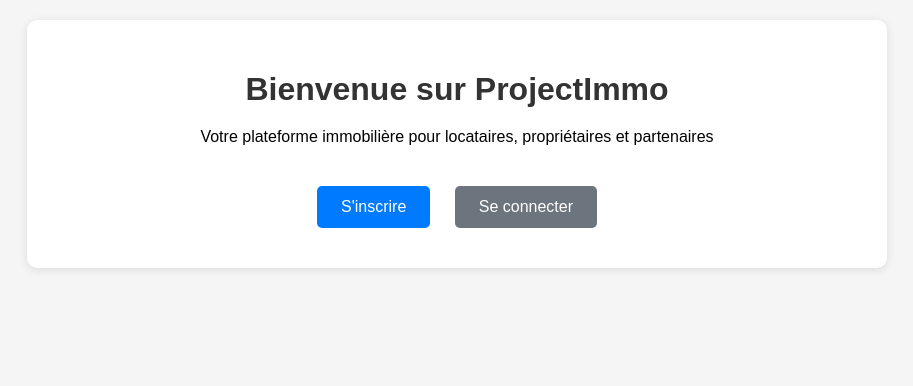
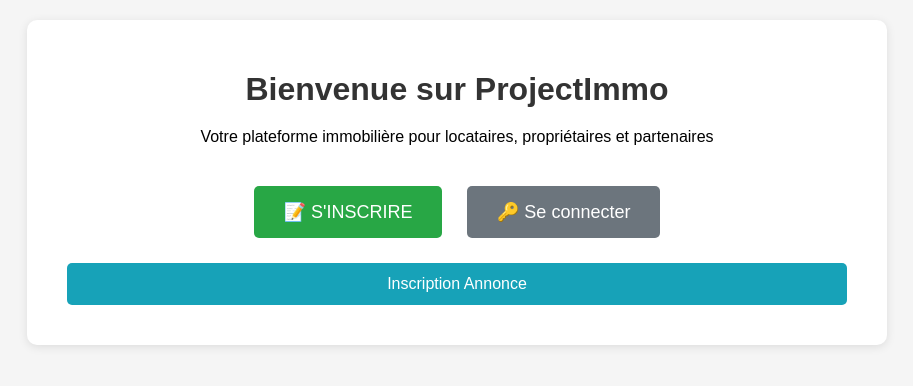
Before and after one commit to lhomangroup/projectimmo, a Django app: a page that uses templates/index.html in a window 1280 px wide. Shown: the top 386 px of the page, without its empty margins (183-1096 px from the left). Run offline with Django 3.2, Linux system fonts and the light colour scheme; parts of the project's set-up code (start-up, migrations or seed data) failed here and were passed over.

Commit message:
Assistant checkpoint: Améliorer visibilité bouton inscription
Assistant generated file changes:
- templates/index.html: Améliorer la visibilité du bouton S'inscrire

---

User prompt:

je ne vois pas le bouton "s'inscrire" sur la page d'accueil

Replit-Commit-Author: Assistant
Replit-Commit-Session-Id: beb70737-b727-469e-8f33-69fd913e9a31

```diff
--- a/templates/index.html
+++ b/templates/index.html
@@ -55,8 +55,9 @@
         <p>Votre plateforme immobilière pour locataires, propriétaires et partenaires</p>
 
         <div class="buttons">
-            <a href="{% url 'inscription' %}" class="btn">S'inscrire</a>
-            <a href="{% url 'login-annonce' %}" class="btn btn-secondary">Se connecter</a>
+            <a href="{% url 'inscription' %}" class="btn" style="background-color: #28a745; font-size: 18px; padding: 15px 30px;">📝 S'INSCRIRE</a>
+            <a href="{% url 'login-annonce' %}" class="btn btn-secondary" style="font-size: 18px; padding: 15px 30px;">🔑 Se connecter</a>
+            <a href="/annonce/register/" class="btn" style="background-color: #17a2b8; margin-top: 15px; display: block;">Inscription Annonce</a>
         </div>
     </div>
 </body>
```
